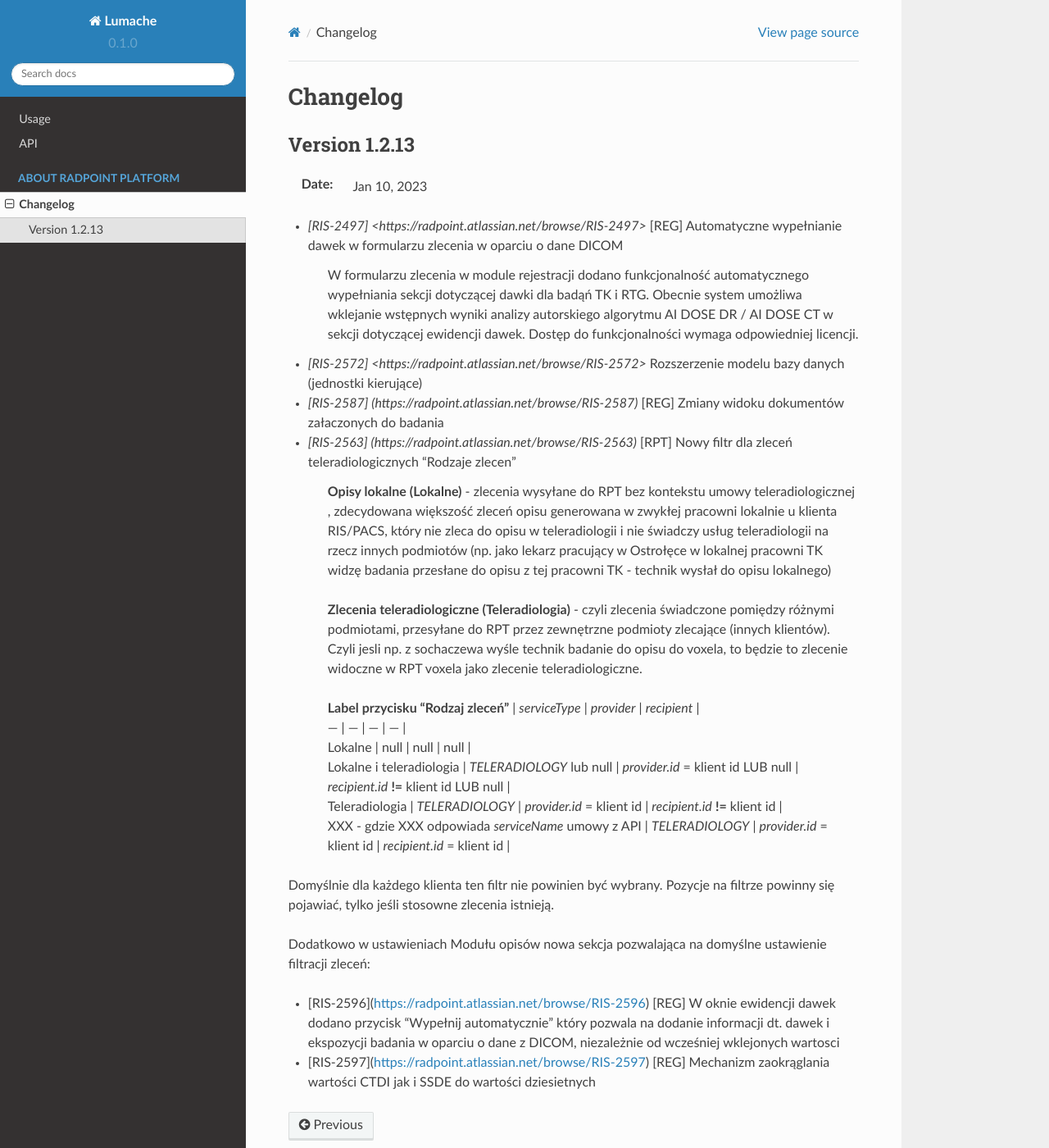
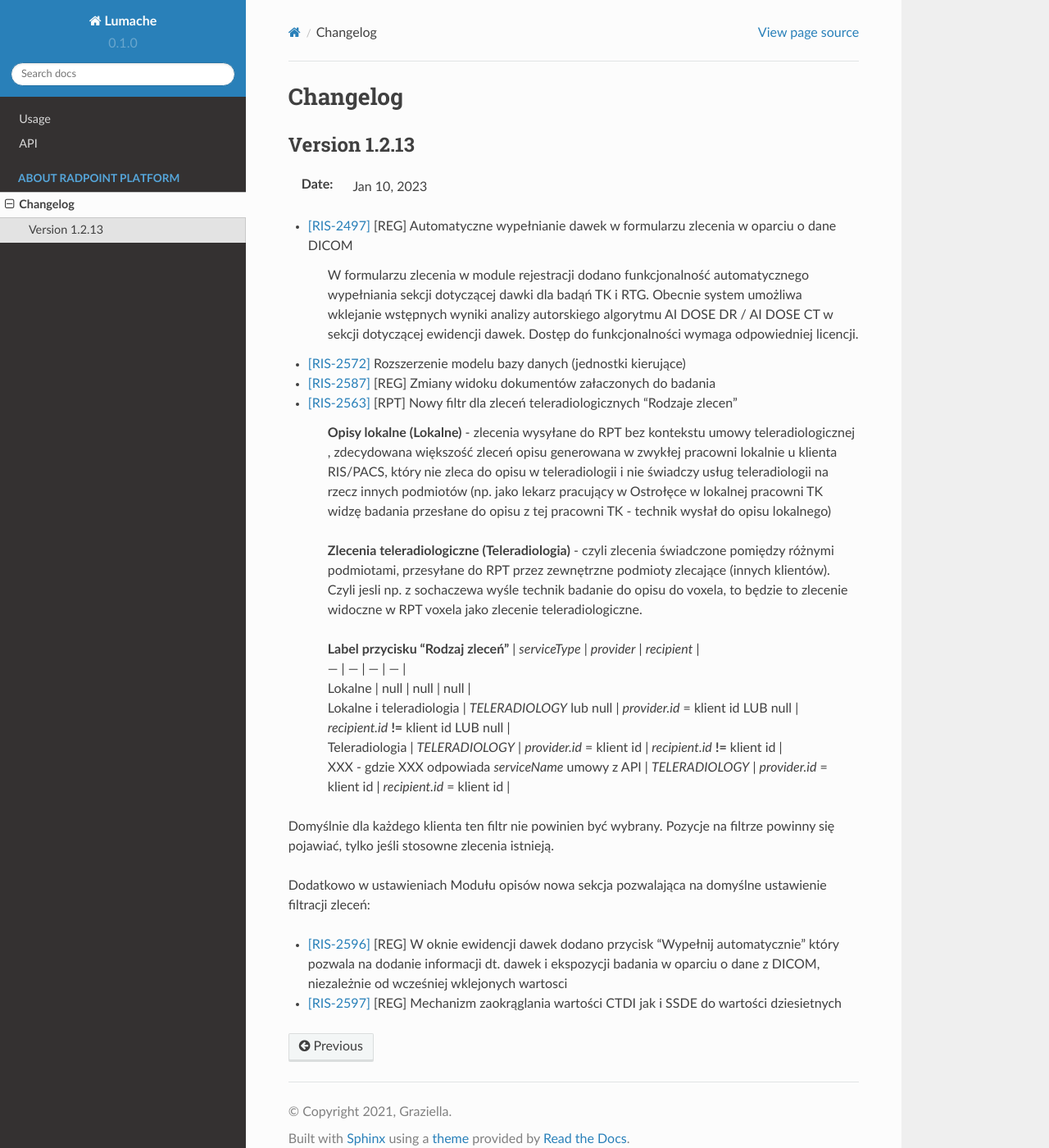
Before and after one commit to ptbozek/radpoint-platform-docs, a Sphinx documentation site: the page built from docs/source/changelog.rst, in a window 1280 px wide and 1400 px high. Shown: the whole window at 82% size. Built offline with Sphinx 7.4.7 and the Read the Docs theme 2.0.0, drawn with Linux system fonts in a browser that asks for light colours; pages that are not in the unit, such as notebooks, are missing from menus.

Commit message:
Update changelog.rst

```diff
--- a/docs/source/changelog.rst
+++ b/docs/source/changelog.rst
@@ -2,19 +2,19 @@ Changelog
 =========
 
 Version 1.2.13
--------------
+--------------
 
 :Date: Jan 10, 2023
 
-* `[RIS-2497] <https://radpoint.atlassian.net/browse/RIS-2497>` [REG] Automatyczne wypełnianie dawek w formularzu zlecenia w oparciu o dane DICOM
+* `[RIS-2497] <https://radpoint.atlassian.net/browse/RIS-2497>`_ [REG] Automatyczne wypełnianie dawek w formularzu zlecenia w oparciu o dane DICOM
 
 	W formularzu zlecenia w module rejestracji dodano funkcjonalność automatycznego wypełniania sekcji dotyczącej dawki dla badąń TK i RTG. Obecnie system umożliwa wklejanie wstępnych wyniki analizy autorskiego algorytmu AI DOSE DR / AI DOSE CT w sekcji dotyczącej ewidencji dawek. Dostęp do funkcjonalności wymaga odpowiedniej licencji.
 
-* `[RIS-2572] <https://radpoint.atlassian.net/browse/RIS-2572>` Rozszerzenie modelu bazy danych (jednostki kierujące)
+* `[RIS-2572] <https://radpoint.atlassian.net/browse/RIS-2572>`_ Rozszerzenie modelu bazy danych (jednostki kierujące)
 
-* `[RIS-2587] (https://radpoint.atlassian.net/browse/RIS-2587)` [REG] Zmiany widoku dokumentów załaczonych do badania
+* `[RIS-2587] <https://radpoint.atlassian.net/browse/RIS-2587>`_ [REG] Zmiany widoku dokumentów załaczonych do badania
 
-* `[RIS-2563] (https://radpoint.atlassian.net/browse/RIS-2563)` [RPT] Nowy filtr dla zleceń teleradiologicznych "Rodzaje zlecen"
+* `[RIS-2563] <https://radpoint.atlassian.net/browse/RIS-2563>`_ [RPT] Nowy filtr dla zleceń teleradiologicznych "Rodzaje zlecen"
 
 	**Opisy lokalne \(Lokalne\)** - zlecenia wysyłane do RPT bez kontekstu umowy teleradiologicznej , zdecydowana większość zleceń opisu generowana w zwykłej pracowni lokalnie u klienta RIS/PACS, który nie zleca do opisu w teleradiologii i nie świadczy usług teleradiologii na rzecz innych podmiotów \(np. jako lekarz pracujący w Ostrołęce w lokalnej pracowni TK widzę badania przesłane do opisu z tej pracowni TK - technik wysłał do opisu lokalnego\)
 
@@ -31,6 +31,6 @@ Domyślnie dla każdego klienta ten filtr nie powinien być wybrany. Pozycje na
 
 Dodatkowo w ustawieniach Modułu opisów nowa sekcja pozwalająca na domyślne ustawienie filtracji zleceń:
 
-* [RIS-2596](https://radpoint.atlassian.net/browse/RIS-2596) [REG] W oknie ewidencji dawek dodano przycisk "Wypełnij automatycznie" który pozwala na dodanie informacji dt. dawek i ekspozycji badania w oparciu o dane z DICOM, niezależnie od wcześniej wklejonych wartosci
+* `[RIS-2596] <https://radpoint.atlassian.net/browse/RIS-2596>`_ [REG] W oknie ewidencji dawek dodano przycisk "Wypełnij automatycznie" który pozwala na dodanie informacji dt. dawek i ekspozycji badania w oparciu o dane z DICOM, niezależnie od wcześniej wklejonych wartosci
 
-* [RIS-2597](https://radpoint.atlassian.net/browse/RIS-2597) [REG] Mechanizm zaokrąglania wartości CTDI jak i SSDE do wartości dziesietnych
+* `[RIS-2597] <https://radpoint.atlassian.net/browse/RIS-2597>`__ [REG] Mechanizm zaokrąglania wartości CTDI jak i SSDE do wartości dziesietnych
```
